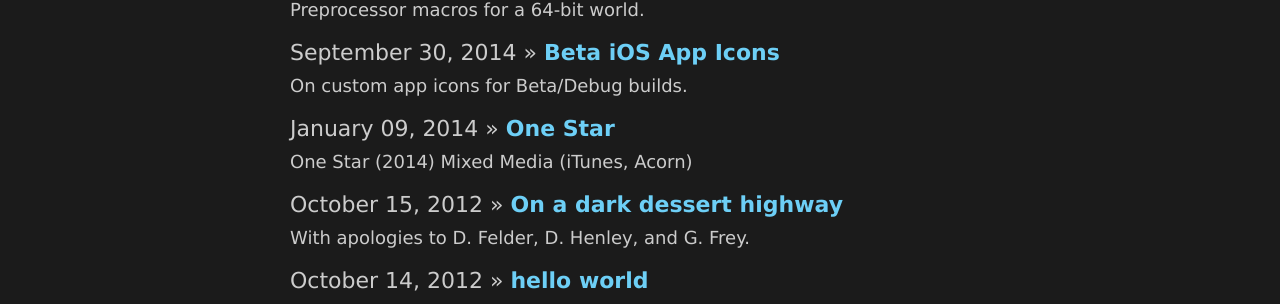
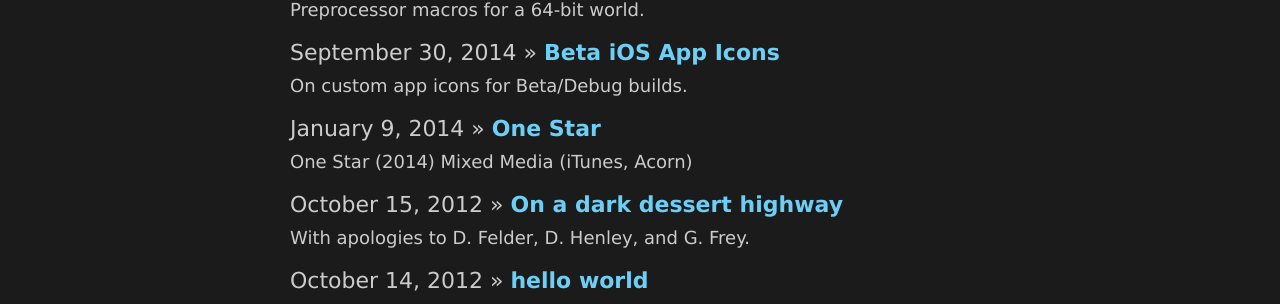
Before and after one commit to jhersh/list.her.sh, a Jekyll site: the page built from index.html, in a window 1280 px wide. Shown: the part 341-645 px from the top of the page. Built offline with Jekyll 4.4.1, drawn with Linux system fonts in a browser that asks for light colours; Markdown is read by kramdown in place of the engine named in the settings.

Commit message:
Update date formatting

```diff
--- a/_includes/post_header.html
+++ b/_includes/post_header.html
@@ -1,4 +1,4 @@
-<p class="date">{{ page.date | date: "%B %d, %Y" }}</p>
+<p class="date">{{ page.date | date: "%B %-d, %Y" }}</p>
 
 {% if page.title | size > 0 %}
 <h2><a href="{{ page.url }}">{{ page.title }}</a></h2>
--- a/_includes/post_list.html
+++ b/_includes/post_list.html
@@ -1,6 +1,6 @@
 <ul class="posts">
 {% for post in posts %}
-    <li class="title">{{ post.date | date: "%B %d, %Y" }} &raquo; <a href="{{ post.url }}">{{ post.title }}</a></li>
+    <li class="title">{{ post.date | date: "%B %-d, %Y" }} &raquo; <a href="{{ post.url }}">{{ post.title }}</a></li>
     <li class="last">
         <p class="summary">
         {% if post.summary %}
```
Also changed, not shown: Gemfile.lock.
